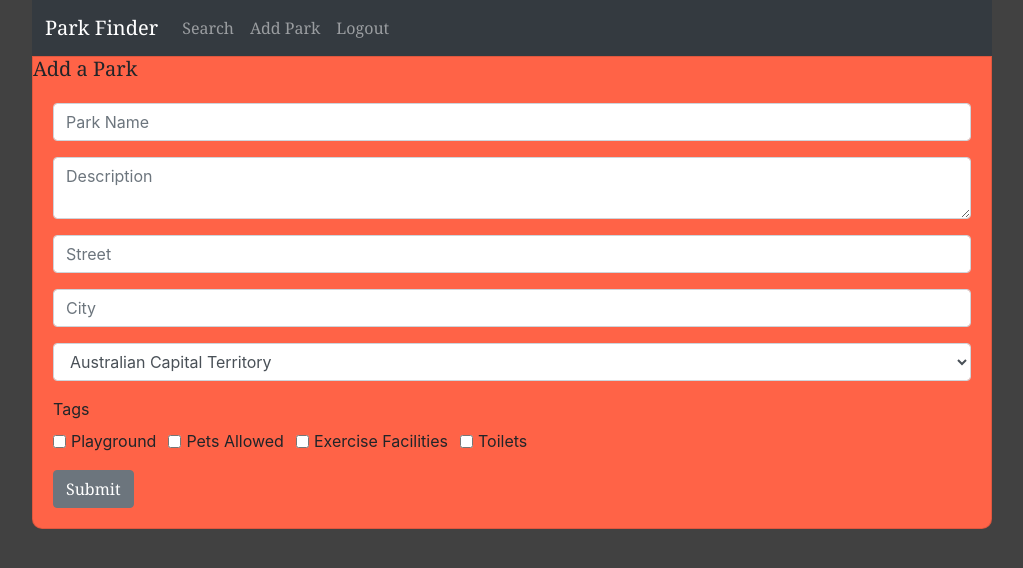
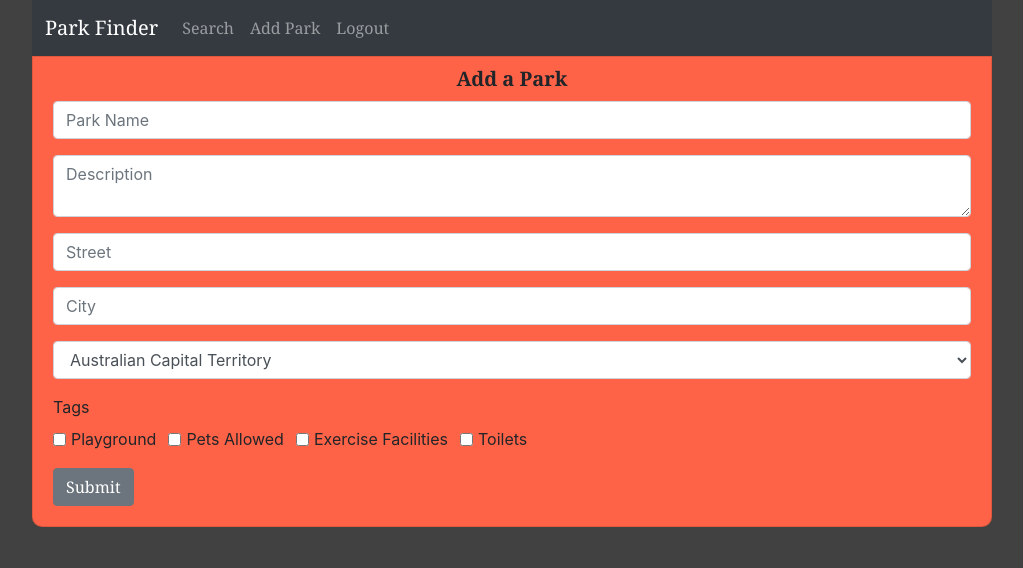
Before and after one commit to Nathan-Rosenboom/Park-Finder, a React (Create React App) app in the folder client/: page /create in a window 1280 px wide. Shown: the top 568 px of the page, without its empty margins (128-1151 px from the left). Built offline with nearby package versions, Linux system fonts and the light colour scheme; no server answers.

Commit message:
Added styling

```diff
--- a/client/src/containers/create/CreateForm.css
+++ b/client/src/containers/create/CreateForm.css
@@ -1,3 +1,6 @@
+.formTitle {
+  text-align: center;
+}
 .formCard {
     background-color: tomato;
     border-top-left-radius: 0px;
--- a/client/src/containers/create/CreateForm.jsx
+++ b/client/src/containers/create/CreateForm.jsx
@@ -56,7 +56,7 @@ function CreateForm(props) {
   };
   return (
     <Card className="formCard">
-      <Card.Title>Add a Park</Card.Title>
+      <Card.Title className="formTitle">Add a Park</Card.Title>
       <Card.Body>
         <Form onSubmit={onSubmit}>
           <Form.Group controlId="CreateForm">
```
